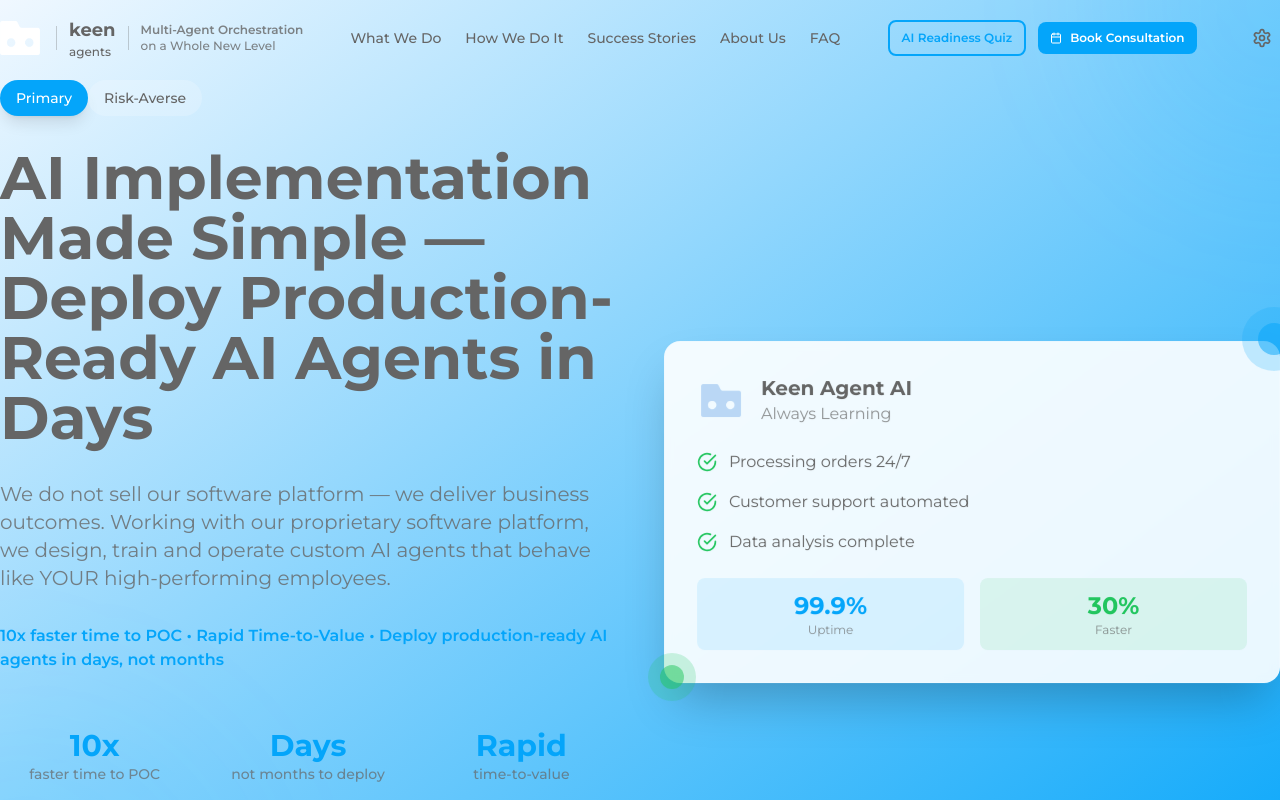
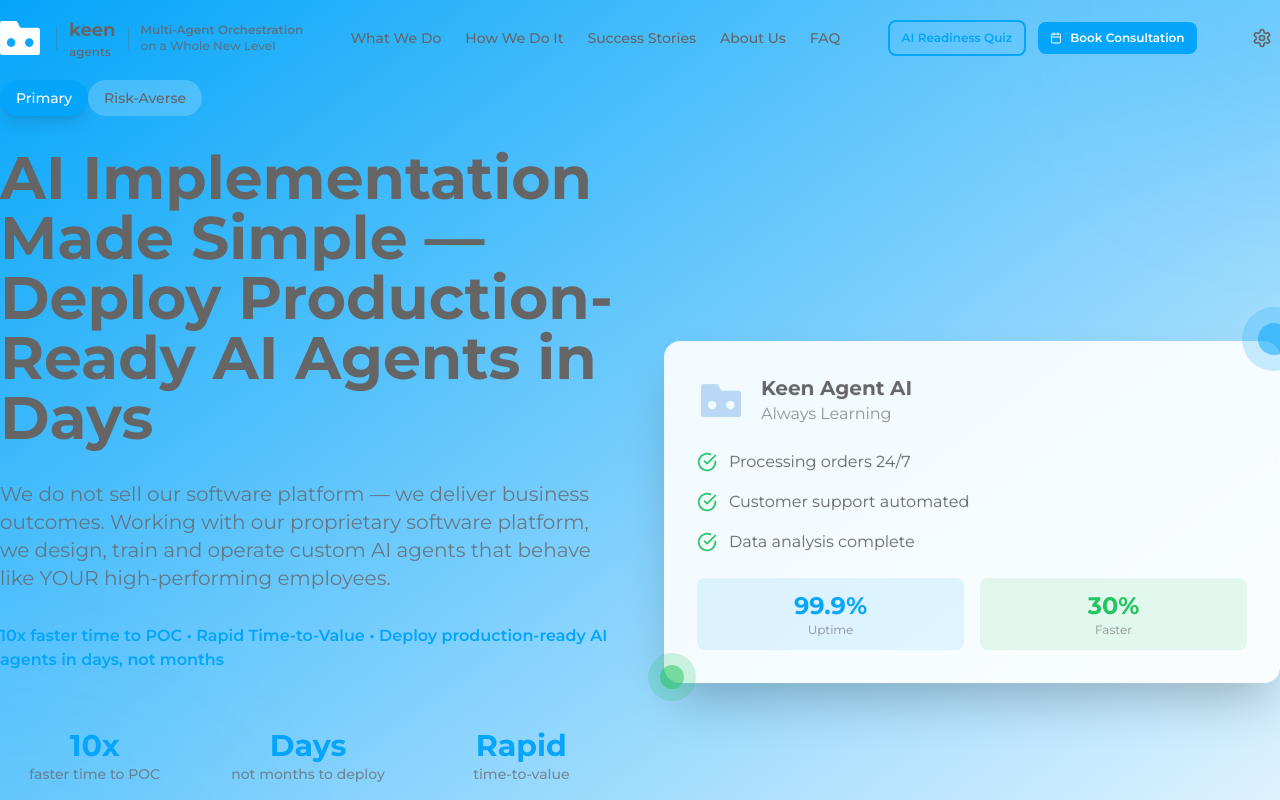
Before and after one commit to Boyan253/Keen-Website-Version-4, a Next.js app: page / in a window 1280 px wide. Shown: the top 800 px of the page. Built offline with nearby package versions, Linux system fonts and the light colour scheme.

Commit message:
Changed according to brandbook hero color reverse ingredient from blue to white

```diff
--- a/app/globals.css
+++ b/app/globals.css
@@ -20,7 +20,7 @@
   }
 
   .gradient-bg {
-    @apply bg-gradient-to-br from-keen-gradient-start to-keen-gradient-end;
+    @apply bg-gradient-to-br from-keen-gradient-end to-keen-gradient-start;
   }
 
   .card-hover {
```
